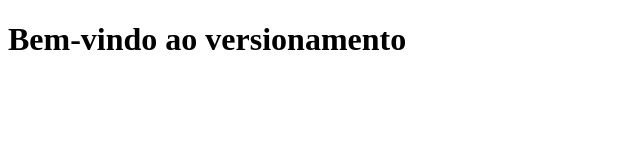
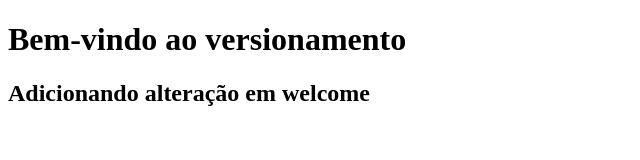
Before and after one commit to alissonrangel/fullcycle-conventional-commit, a plain HTML site: page welcome.html in a window 1280 px wide. Shown: the whole page, without its empty margins (0-640 px from the left). Drawn offline with Linux system fonts and the light colour scheme.

Commit message:
feat: :sparkles: Add change in welcome.html
When you access the welcome page you have to see tag h2

Ref issue #2

```diff
--- a/welcome.html
+++ b/welcome.html
@@ -8,5 +8,6 @@
 </head>
 <body>
   <h1>Bem-vindo ao versionamento</h1>
+  <h2>Adicionando alteração em welcome</h2>
 </body>
 </html>
```
